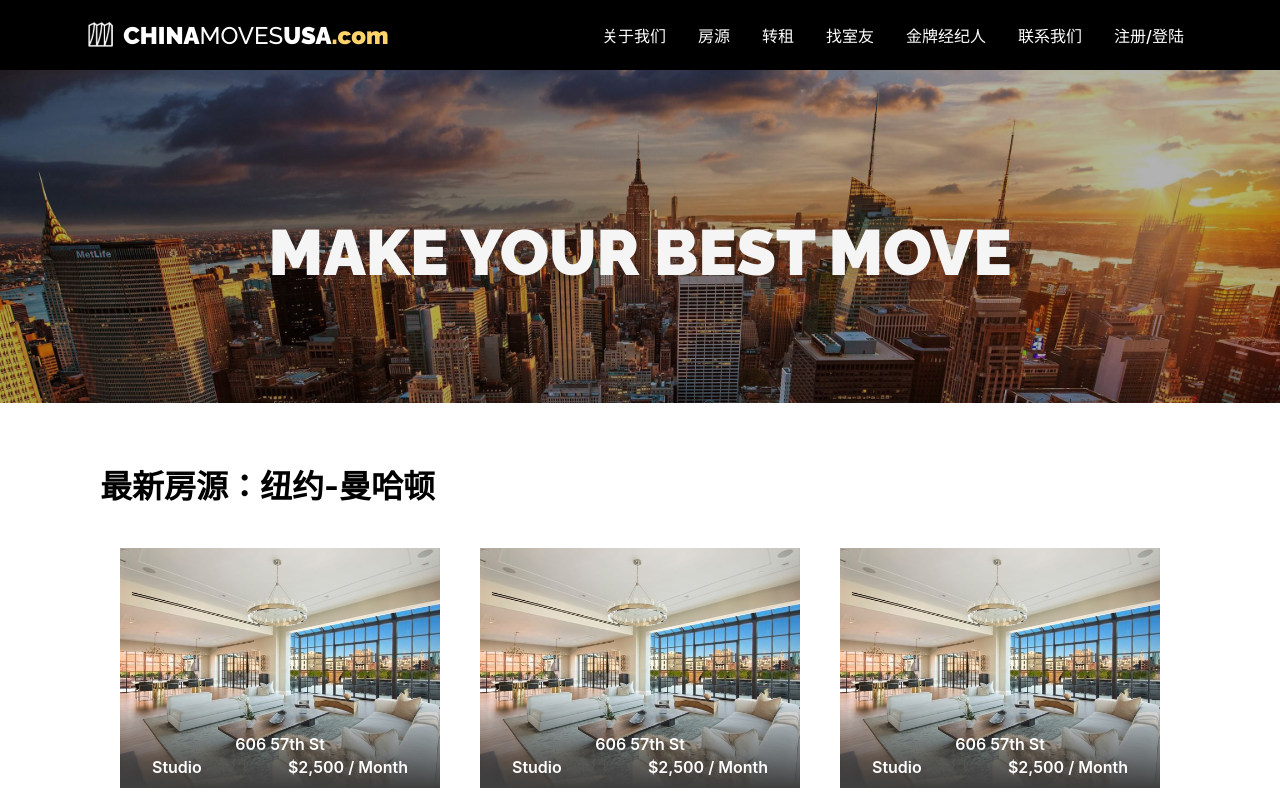
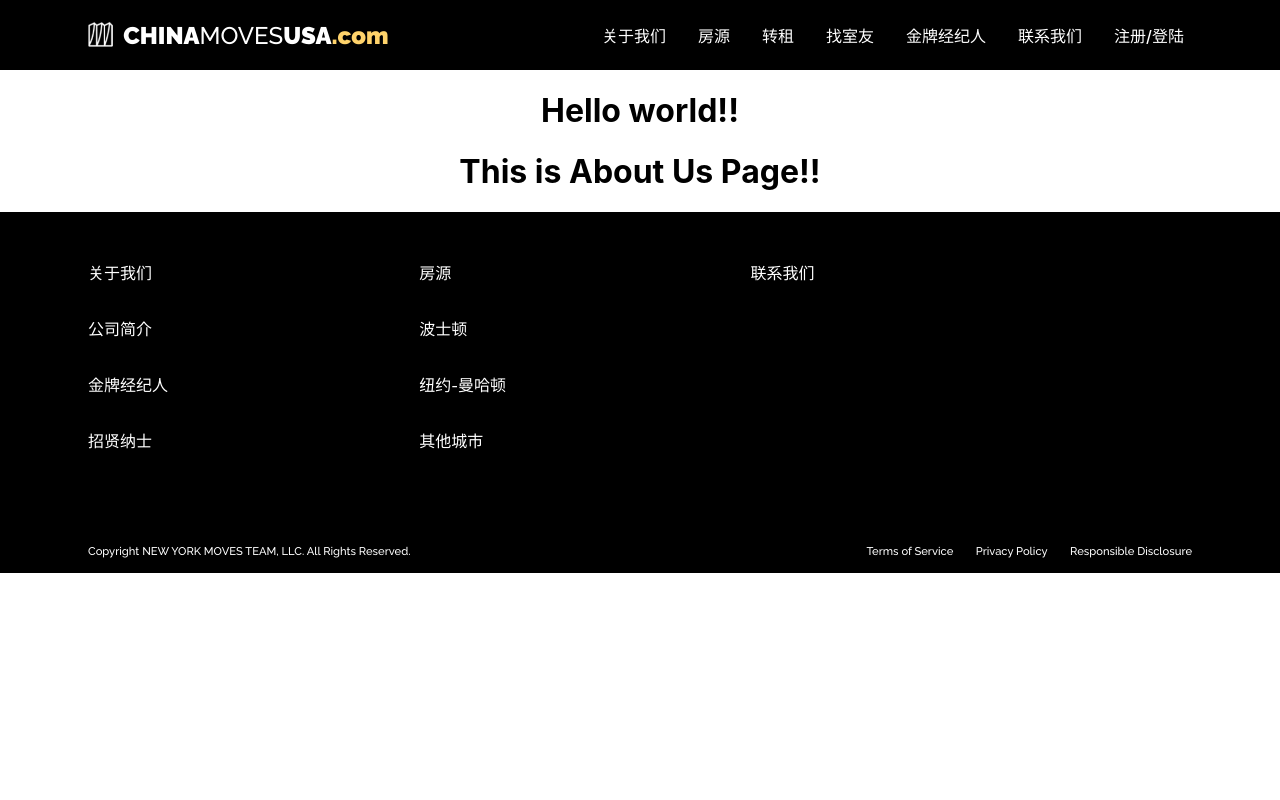
Before and after one commit to great-simonlee/chinamoves, a React (Create React App) app: page /chinamoves/aboutus in a window 1280 px wide. Shown: the top 800 px of the page. Built offline with nearby package versions, Linux system fonts and the light colour scheme.

Commit message:
gh-page friendly address has been applied

```diff
--- a/src/app.jsx
+++ b/src/app.jsx
@@ -10,17 +10,17 @@ function App() {
   return (
     <BrowserRouter>
       <Switch>
-        <Route path="/aboutus">
+        <Route path="/chinamoves/aboutus">
           <Header />
           <AboutUs />
           <Footer />
         </Route>
-        <Route path="/aboutagents">
+        <Route path="/chinamoves/aboutagents">
           <Header />
           <AboutAgents />
           <Footer />
         </Route>
-        <Route path={["/", ""]}>
+        <Route path={["", "/", "/chinamoves/", "/chinamoves"]}>
           <Header />
           {/* <iframe width="560" height="315" src="https://www.youtube.com/embed/Tf_t5d63pHA?autoplay=1&controls=0&mute=1&disablekb=1&playlist=Tf_t5d63pHA&loop=1" frameBorder="0" allow="accelerometer; autoplay=1; clipboard-write; encrypted-media; gyroscope; picture-in-picture" allowfullscreen></iframe> */}
           <BodyContent />
--- a/src/components/header/header.jsx
+++ b/src/components/header/header.jsx
@@ -7,16 +7,16 @@ const Header = (props) => {
 
     return (
     <header className={ styles.header }>
-        <div className={ styles.logo } onClick={ () => {history.push("/")} }>
+        <div className={ styles.logo } onClick={ () => {history.push("/chinamoves/")} }>
             <img className={ styles.logoImg } src="/chinamoves/images/logo.png" alt="ChinaMoves"/>
             <p className={ styles.logoText }>CHINA</p><p className={ styles.logoTextMid }>MOVES</p><p className={ styles.logoText }>USA</p><p className={ styles.logoTextEnd }>.com</p>
         </div>
         <div className={ styles.headerBtn }>
-            <p className={ styles.Btn } onClick={ () => {history.push("/aboutus")} }>关于我们</p>
+            <p className={ styles.Btn } onClick={ () => {history.push("/chinamoves/aboutus")} }>关于我们</p>
             <p className={ styles.Btn }>房源</p>
             <p className={ styles.Btn }>转租</p>
             <p className={ styles.Btn }>找室友</p>
-            <p className={ styles.Btn } onClick={ () => {history.push("/aboutagents")} }>金牌经纪人</p>
+            <p className={ styles.Btn } onClick={ () => {history.push("/chinamoves/aboutagents")} }>金牌经纪人</p>
             <p className={ styles.Btn }>联系我们</p>
             <p className={ styles.Btn }>注册/登陆</p>
         </div>
```
